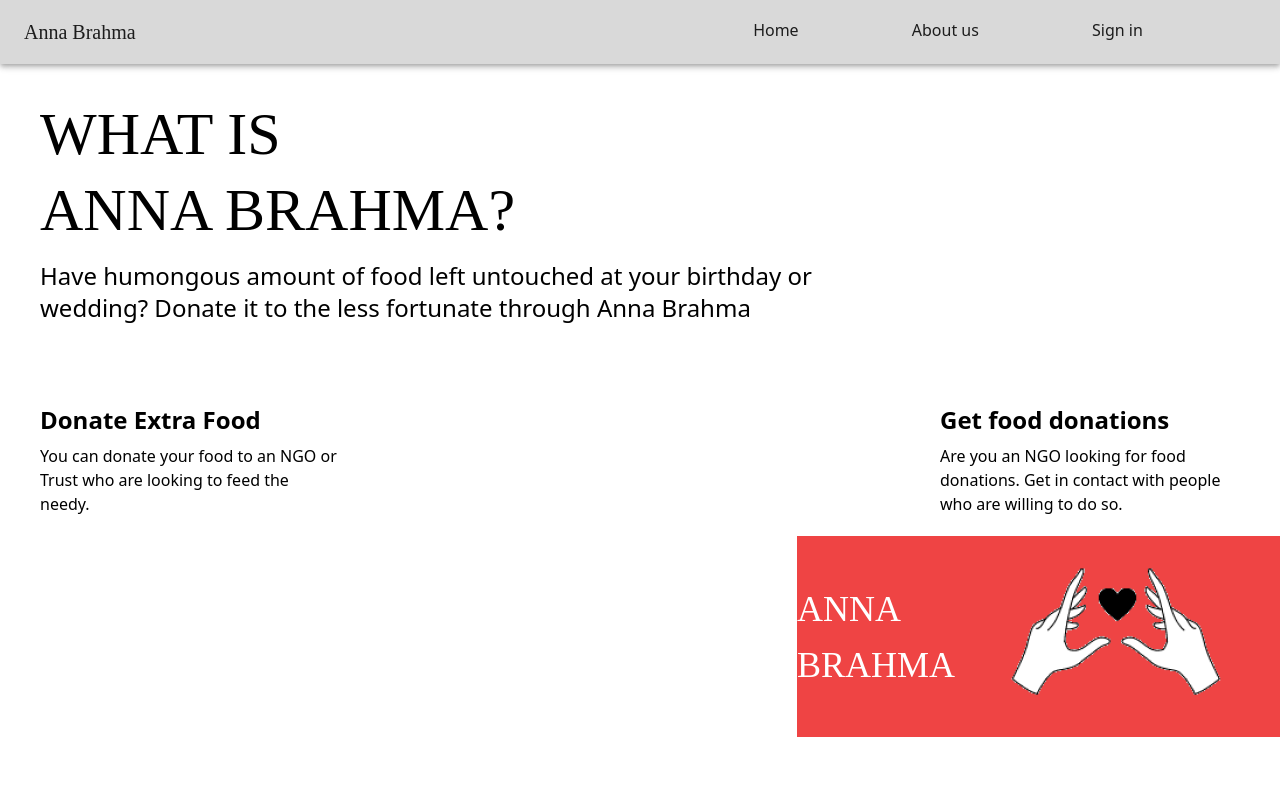
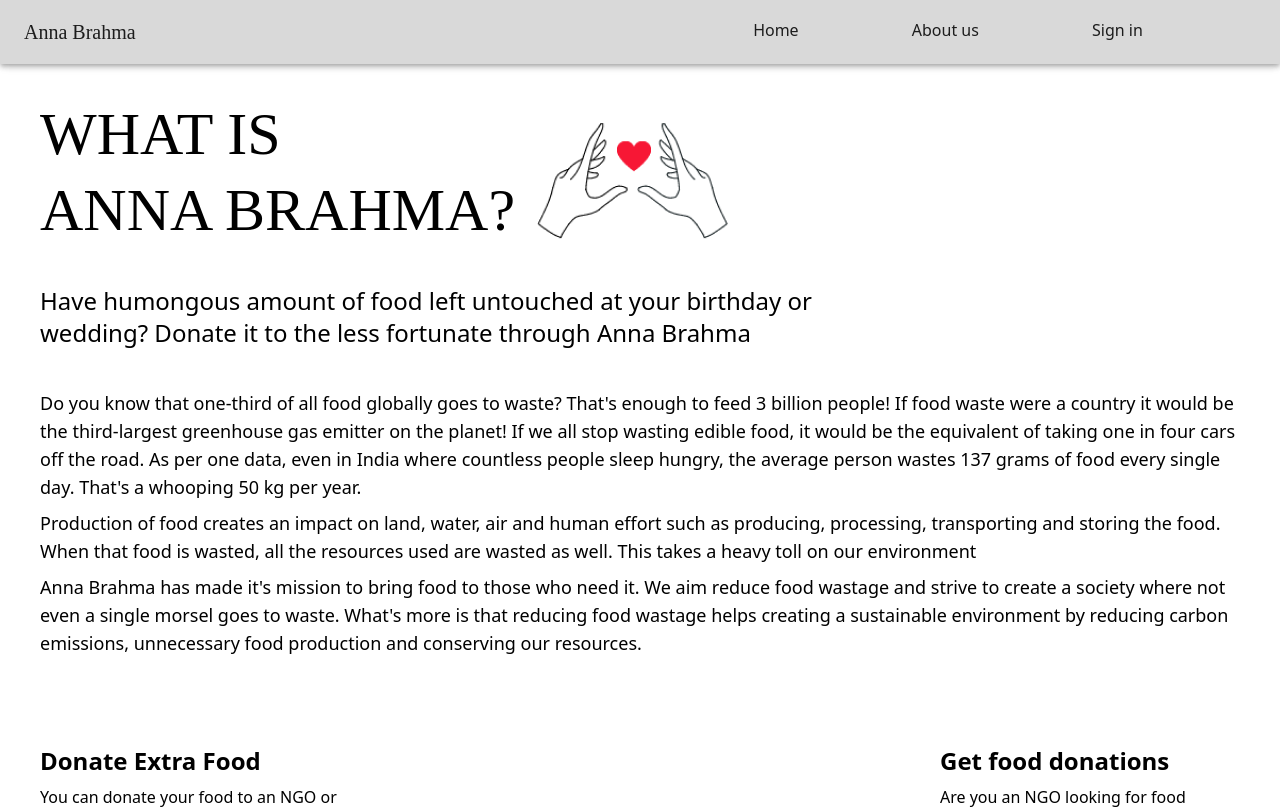
Before and after one commit to Chandan-CV/Food, a Next.js app: page /Aboutus in a window 1280 px wide. Shown: the top 809 px of the page. Built offline with nearby package versions, Linux system fonts and the light colour scheme; no server answers; a web font is replaced by a local one.

Commit message:
Shriyan's content for about us

```diff
--- a/pages/Aboutus.tsx
+++ b/pages/Aboutus.tsx
@@ -17,12 +17,15 @@ function Aboutus() {
               <div className='h-4' />
               <h1 className='font-Goblin text-6xl'>ANNA BRAHMA?</h1>
             </div>
-
+          <Image src={logo}/>
           </div>
-          <div className='w-2/3'>
+          <div className='w-2/3 mb-10'>
             <div className='h-5' />
             <p className=' text-2xl '>Have humongous amount of food left untouched at your birthday or wedding? Donate it to the less fortunate through Anna Brahma</p>
           </div>
+            <p className=' text-lg mb-2'>Do you know that one-third of all food globally goes to waste? That's enough to feed 3 billion people! If food waste were a country it would be the third-largest greenhouse gas emitter on the planet! If we all stop wasting edible food, it would be the equivalent of taking one in four cars off the road. As per one data, even in India where countless people sleep hungry, the average person wastes 137 grams of food every single day. That's a whooping 50 kg per year. </p>
+            <p className=' text-lg mb-2'>Production of food creates an impact on land, water, air and human effort such as producing, processing, transporting and storing the food. When that food is wasted, all the resources used are wasted as well. This takes a heavy toll on our environment</p>
+            <p className=' text-lg mb-2'>Anna Brahma has made it's mission to bring food to those who need it. We aim reduce food wastage and strive to create a society where not even a single morsel goes to waste.  What's more is that reducing food wastage helps creating a sustainable environment by reducing carbon emissions, unnecessary food production and conserving our resources.</p>
 
 
           <div className='mt-20 flex flex-row justify-between'>
```
